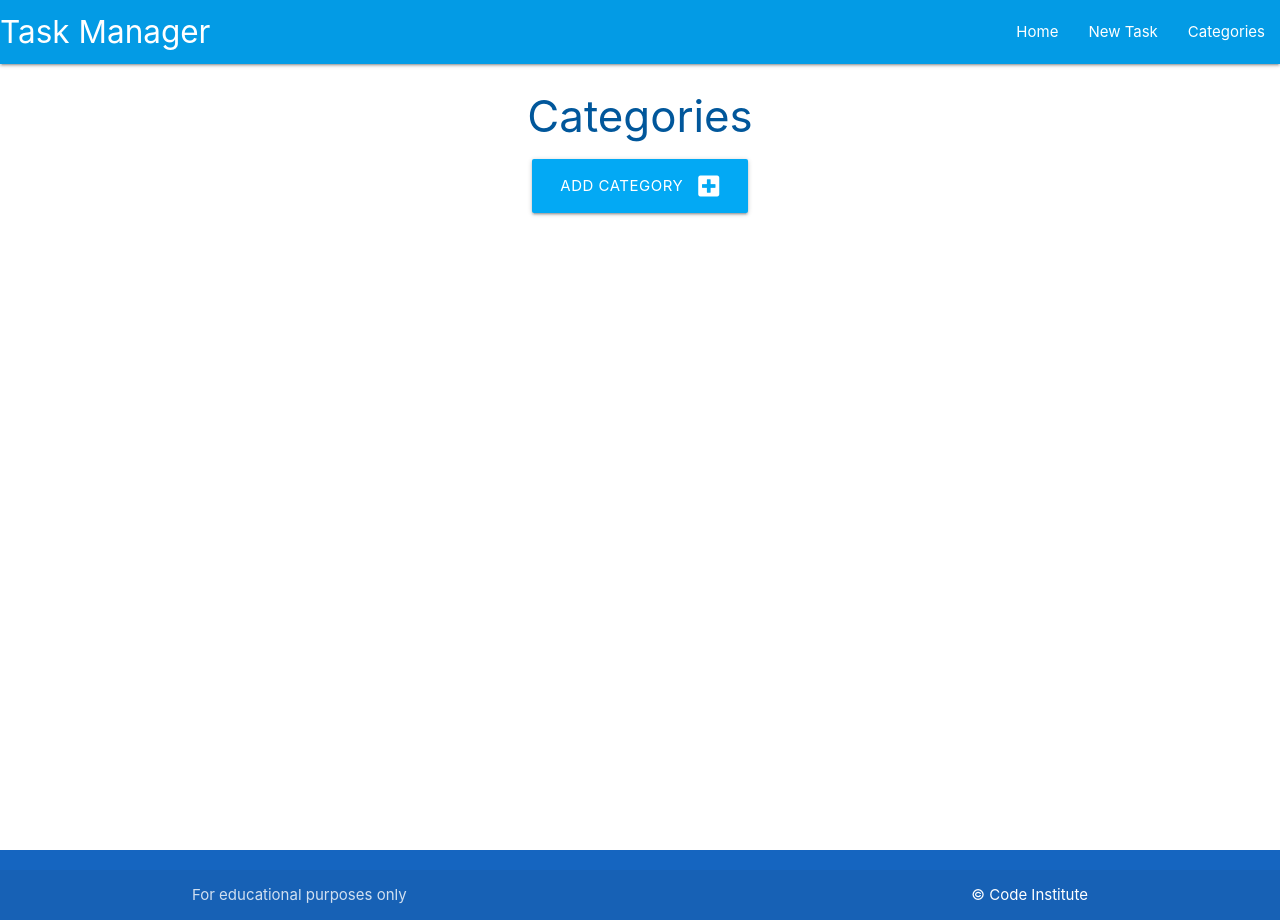
After one commit to Shane-Bath/Task-list, a Flask app: page /categories in a window 1280 px wide. The commit adds this page. Run offline with Flask 3, Linux system fonts and the light colour scheme.

Commit message:
Add categories.html

```diff
--- a/taskmanager/routes.py
+++ b/taskmanager/routes.py
@@ -1,4 +1,4 @@
-from flask import render_template
+from flask import render_template, request, redirect, url_for
 from taskmanager import app, db
 from taskmanager.models import Category, Task
 
@@ -6,3 +6,18 @@ from taskmanager.models import Category, Task
 @app.route("/")
 def home():
     return render_template("tasks.html")
+
+
+@app.route("/categories")
+def categories():
+    return render_template("categories.html")
+
+
+@app.route("/add_category", methods=["GET", "POST"])
+def add_category():
+    if request.method == "POST":
+        category = Category(category_name=request.form.get("category_name"))
+        db.session.add(category)
+        db.session.commit()
+        return redirect(url_for("categories"))
+    return render_template("add_category.html")
--- a/taskmanager/templates/base.html
+++ b/taskmanager/templates/base.html
@@ -10,7 +10,7 @@
         crossorigin="anonymous" referrerpolicy="no-referrer">
     <link rel="stylesheet" href="https://cdnjs.cloudflare.com/ajax/libs/materialize/1.0.0/css/materialize.min.css"
         type="text/css">
-    <link rel="stylesheet" href="{{ url_for('static', filename='css/style.css') }}" type="text/css">
+    <link rel="stylesheet" href="{{ url_for('static', filename='css/styles.css') }}" type="text/css">
     <title>Task Manager</title>
 </head>
 
@@ -25,7 +25,7 @@
             <ul class="right hide-on-med-and-down">
                 <li><a href="{{ url_for('home') }}">Home</a></li>
                 <li><a href="">New Task</a></li>
-                <li><a href="">Categories</a></li>
+                <li><a href="{{ url_for('categories') }}">Categories</a></li>
             </ul>
             </div>
         </nav>
@@ -34,7 +34,7 @@
         <ul class="sidenav" id="mobile-demo">
             <li><a href="{{ url_for('home') }}">Home</a></li>
             <li><a href="">New Task</a></li>
-            <li><a href="">Categories</a></li>
+            <li><a href="{{ url_for('categories') }}">Categories</a></li>
         </ul>
     </header>
 
--- /dev/null
+++ b/taskmanager/templates/categories.html
@@ -0,0 +1,14 @@
+{% extends "base.html" %}
+{% block content %}
+
+<h3 class="light-blue-text text-darken-4 center-align">Categories</h3>
+
+<div class="row">
+    <div class="col s12 center-align">
+        <a href="{{ url_for('add_category')}}" class="btn-large light-blue darken">
+            Add Category <i class="fas fa-plus-square right"></i>
+        </a>
+    </div>
+</div>
+
+{% endblock %}
```
Also changed, not shown: taskmanager/templates/add_category.html (added, +27 -0 lines).
